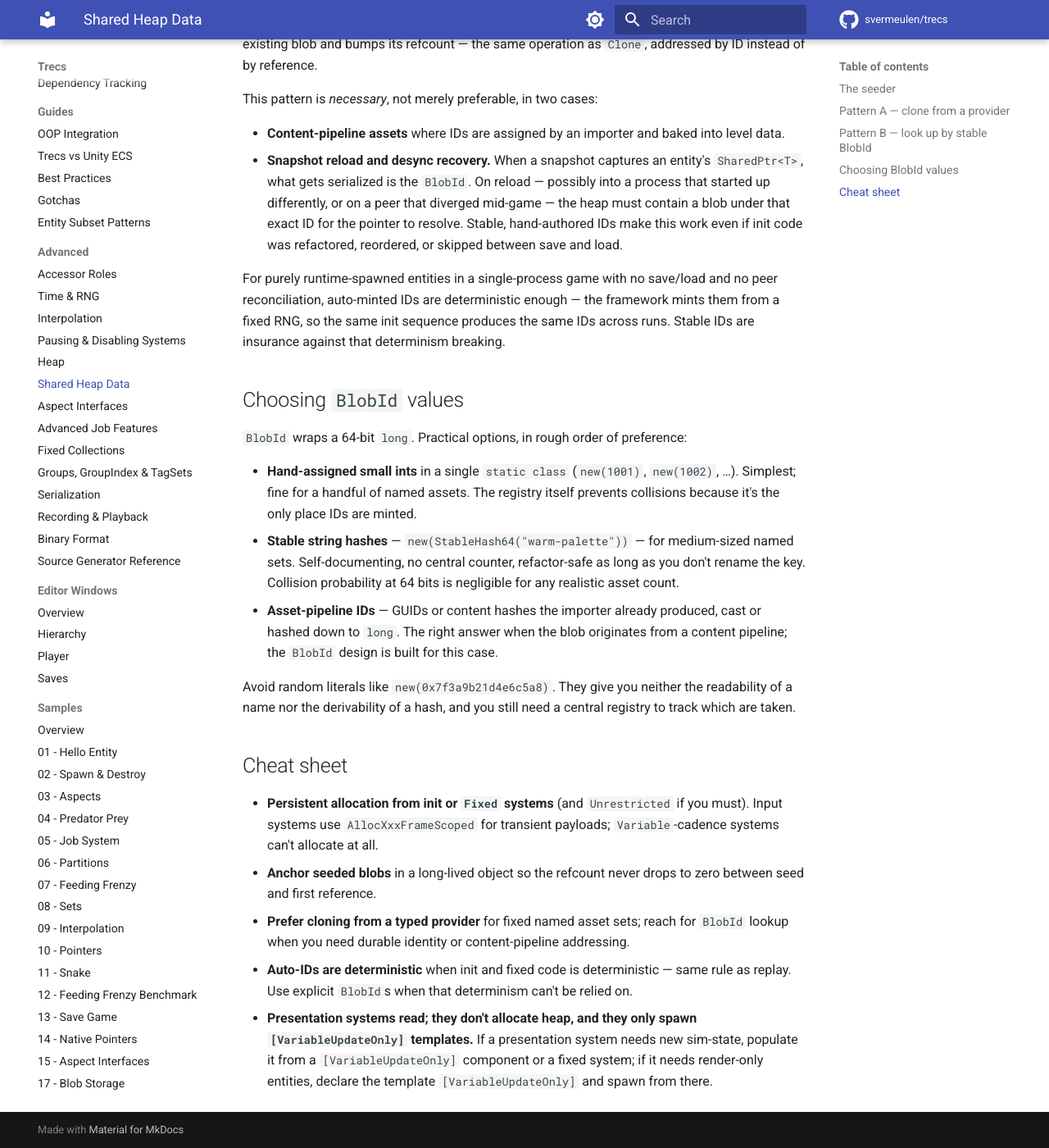
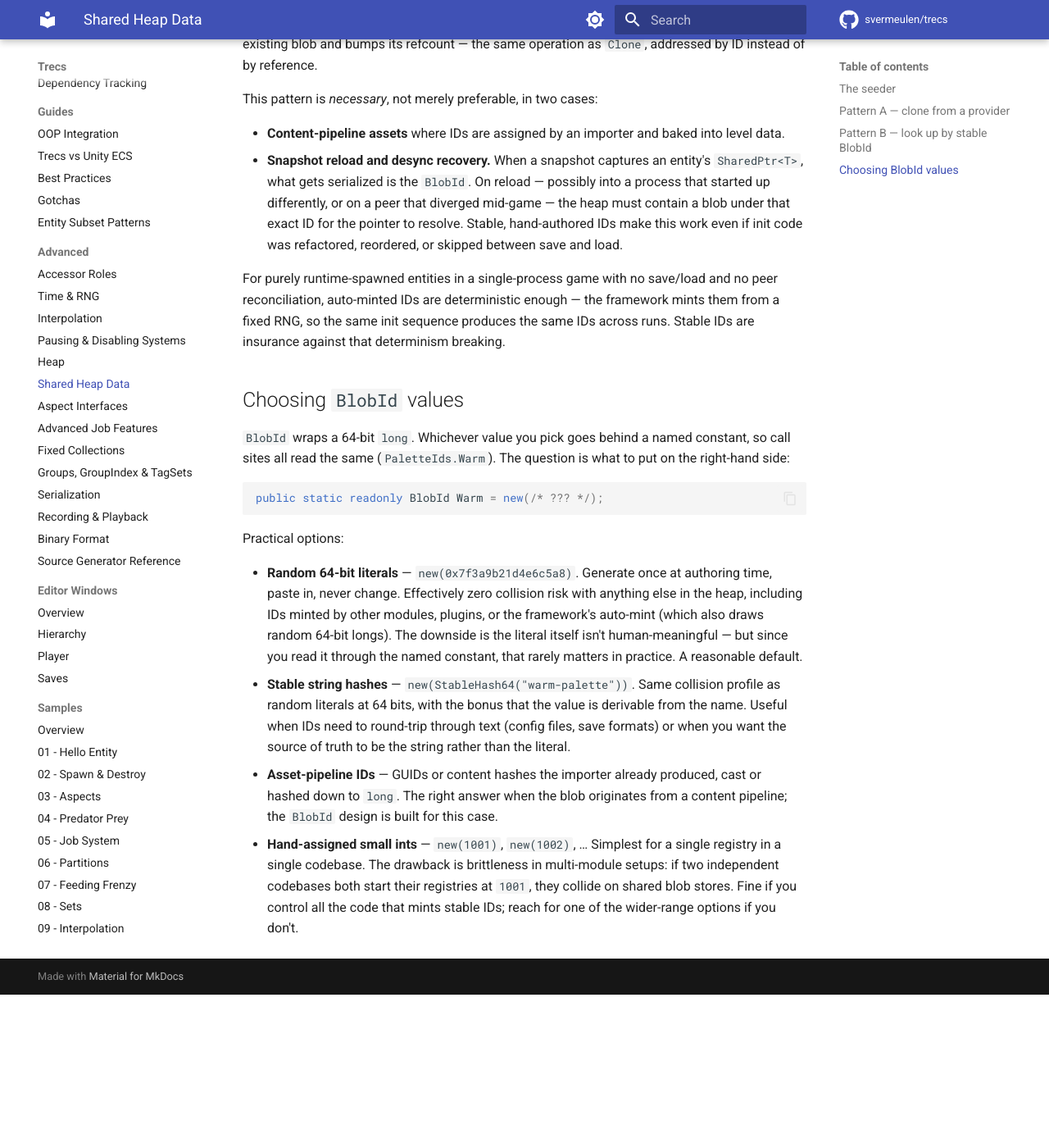
Before and after one commit to svermeulen/trecs, an MkDocs documentation site: the page built from docs/advanced/shared-heap-data.md, in a window 1280 px wide and 1400 px high, scrolled down 2122 px. Shown: the whole window at 82% size. Built offline with MkDocs 1.6.1 and Material for MkDocs 9.7.7, drawn with Linux system fonts in a browser that asks for light colours; comment, search, counter and statistics services are not loaded; after the commit the page ends 3335 px from its top, so only the background shows below that.

Commit message:
Changed HeapAccessor.cs, shared-heap-data.md.

````diff
--- a/docs/advanced/shared-heap-data.md
+++ b/docs/advanced/shared-heap-data.md
@@ -96,18 +96,15 @@
 
 ## Choosing `BlobId` values
 
-`BlobId` wraps a 64-bit `long`. Practical options, in rough order of preference:
+`BlobId` wraps a 64-bit `long`. Whichever value you pick goes behind a named constant, so call sites all read the same (`PaletteIds.Warm`). The question is what to put on the right-hand side:
 
-- **Hand-assigned small ints** in a single `static class` (`new(1001)`, `new(1002)`, …). Simplest; fine for a handful of named assets. The registry itself prevents collisions because it's the only place IDs are minted.
-- **Stable string hashes** — `new(StableHash64("warm-palette"))` — for medium-sized named sets. Self-documenting, no central counter, refactor-safe as long as you don't rename the key. Collision probability at 64 bits is negligible for any realistic asset count.
+```csharp
+public static readonly BlobId Warm = new(/* ??? */);
+```
+
+Practical options:
+
+- **Random 64-bit literals** — `new(0x7f3a9b21d4e6c5a8)`. Generate once at authoring time, paste in, never change. Effectively zero collision risk with anything else in the heap, including IDs minted by other modules, plugins, or the framework's auto-mint (which also draws random 64-bit longs). The downside is the literal itself isn't human-meaningful — but since you read it through the named constant, that rarely matters in practice. A reasonable default.
+- **Stable string hashes** — `new(StableHash64("warm-palette"))`. Same collision profile as random literals at 64 bits, with the bonus that the value is derivable from the name. Useful when IDs need to round-trip through text (config files, save formats) or when you want the source of truth to be the string rather than the literal.
 - **Asset-pipeline IDs** — GUIDs or content hashes the importer already produced, cast or hashed down to `long`. The right answer when the blob originates from a content pipeline; the `BlobId` design is built for this case.
-
-Avoid random literals like `new(0x7f3a9b21d4e6c5a8)`. They give you neither the readability of a name nor the derivability of a hash, and you still need a central registry to track which are taken.
-
-## Cheat sheet
-
-- **Persistent allocation from init or `Fixed` systems** (and `Unrestricted` if you must). Input systems use `AllocXxxFrameScoped` for transient payloads; `Variable`-cadence systems can't allocate at all.
-- **Anchor seeded blobs** in a long-lived object so the refcount never drops to zero between seed and first reference.
-- **Prefer cloning from a typed provider** for fixed named asset sets; reach for `BlobId` lookup when you need durable identity or content-pipeline addressing.
-- **Auto-IDs are deterministic** when init and fixed code is deterministic — same rule as replay. Use explicit `BlobId`s when that determinism can't be relied on.
-- **Presentation systems read; they don't allocate heap, and they only spawn `[VariableUpdateOnly]` templates.** If a presentation system needs new sim-state, populate it from a `[VariableUpdateOnly]` component or a fixed system; if it needs render-only entities, declare the template `[VariableUpdateOnly]` and spawn from there.
+- **Hand-assigned small ints** — `new(1001)`, `new(1002)`, … Simplest for a single registry in a single codebase. The drawback is brittleness in multi-module setups: if two independent codebases both start their registries at `1001`, they collide on shared blob stores. Fine if you control all the code that mints stable IDs; reach for one of the wider-range options if you don't.
````
Also changed, not shown: 1 other file.
